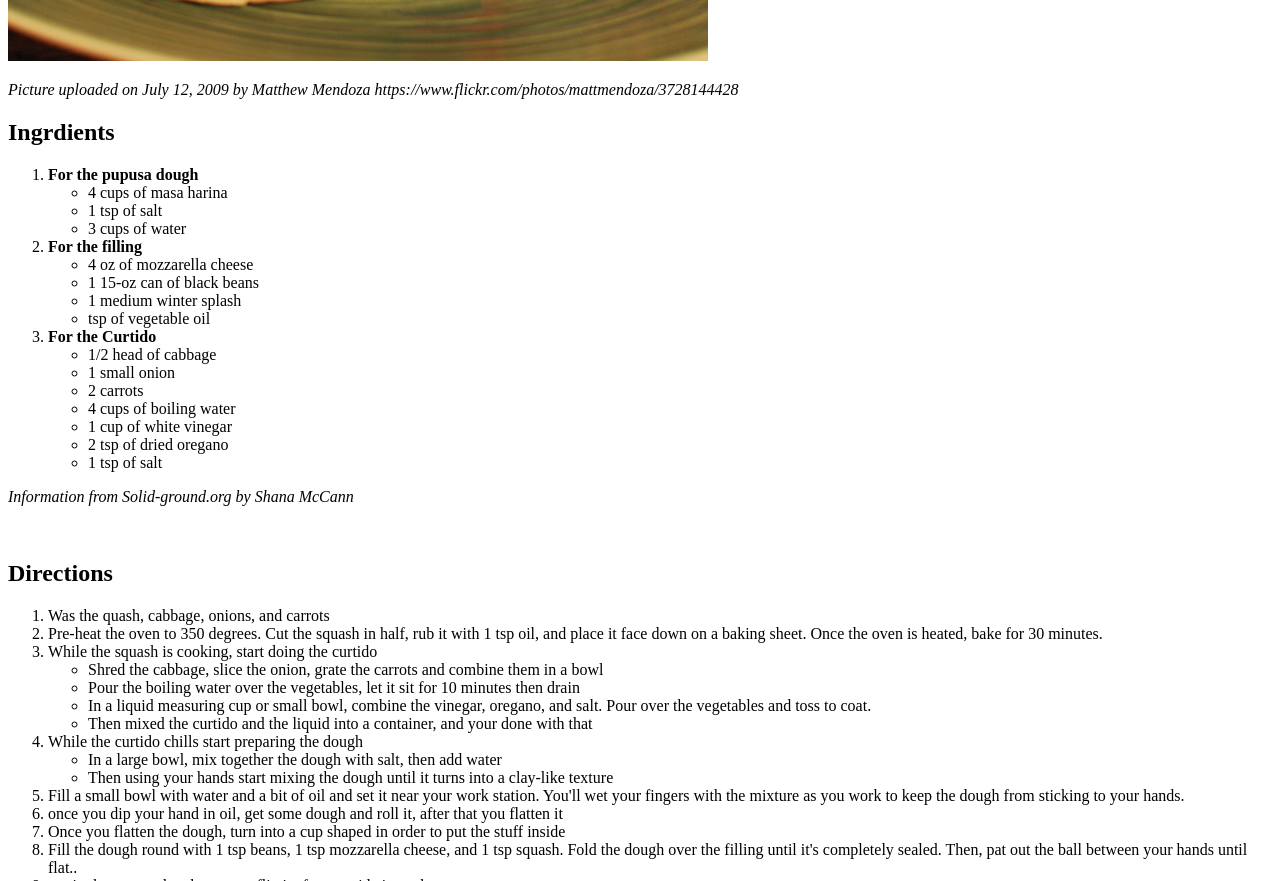
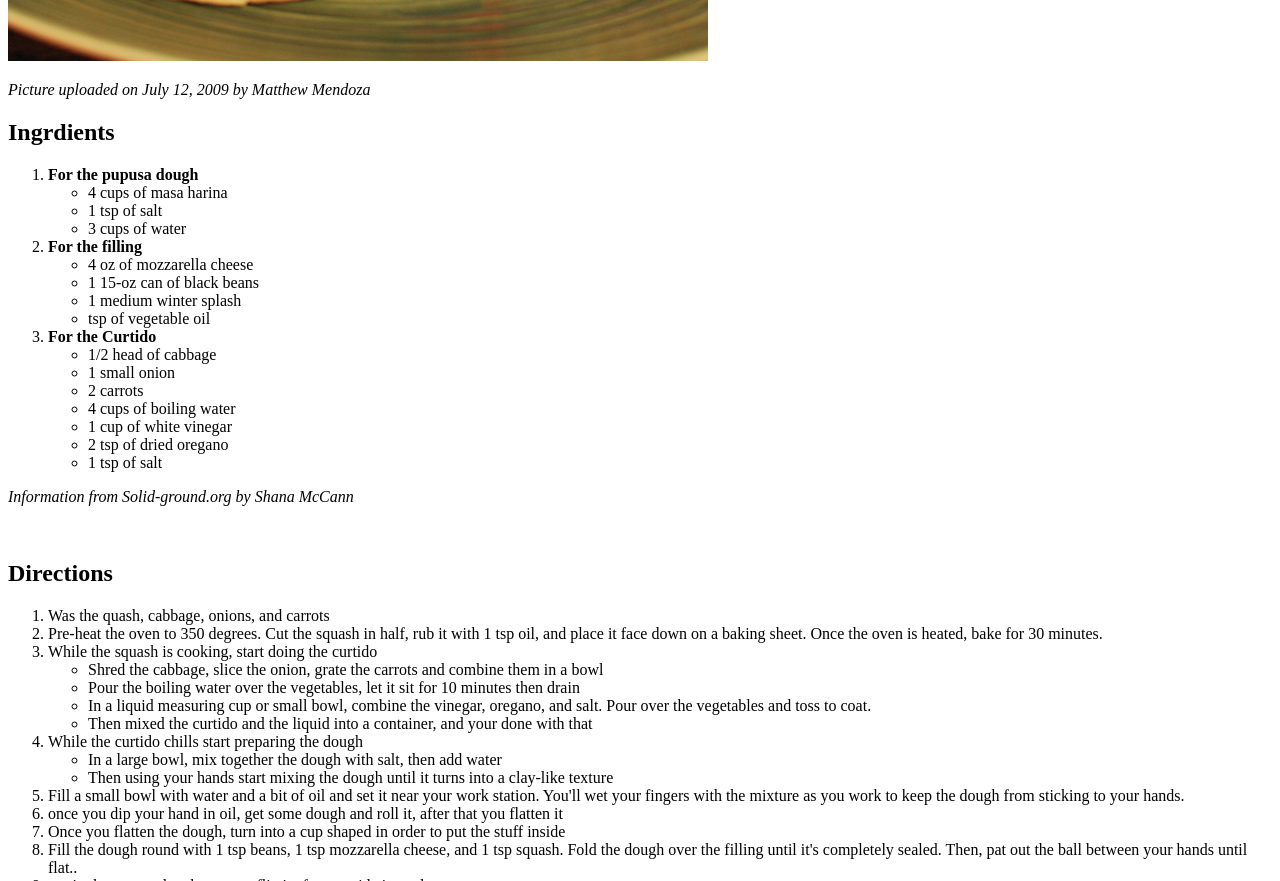
Before and after one commit to SamuelVV2/SamuelVV2.github.io, a plain HTML site: page index.html in a window 1280 px wide. Shown: the part 959-1840 px from the top of the page. Drawn offline with Linux system fonts and the light colour scheme.

Commit message:
version6

```diff
--- a/index.html
+++ b/index.html
@@ -29,7 +29,7 @@
         <!--This is where the picture is located-->
         <h2>What a pupusa looks like</h2>
         <img src="media/pupusa.jpg" alt="pupusa" width="700" height="450">
-    <p><i>Picture uploaded on July 12, 2009 by Matthew Mendoza https://www.flickr.com/photos/mattmendoza/3728144428</i></p>
+    <p><i>Picture uploaded on July 12, 2009 by Matthew Mendoza</i></p>
 
         <!--Ingridients of the pupusa-->
 
```
